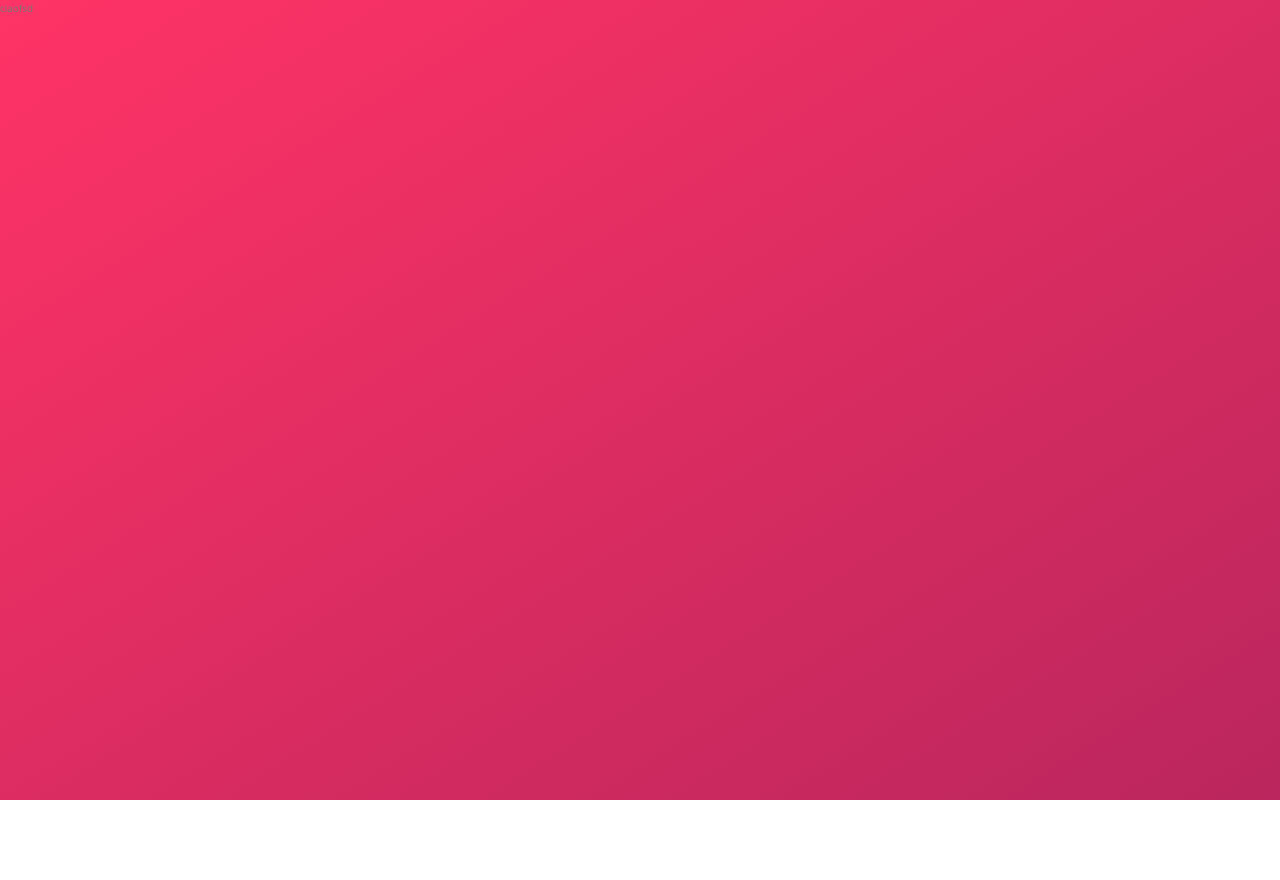
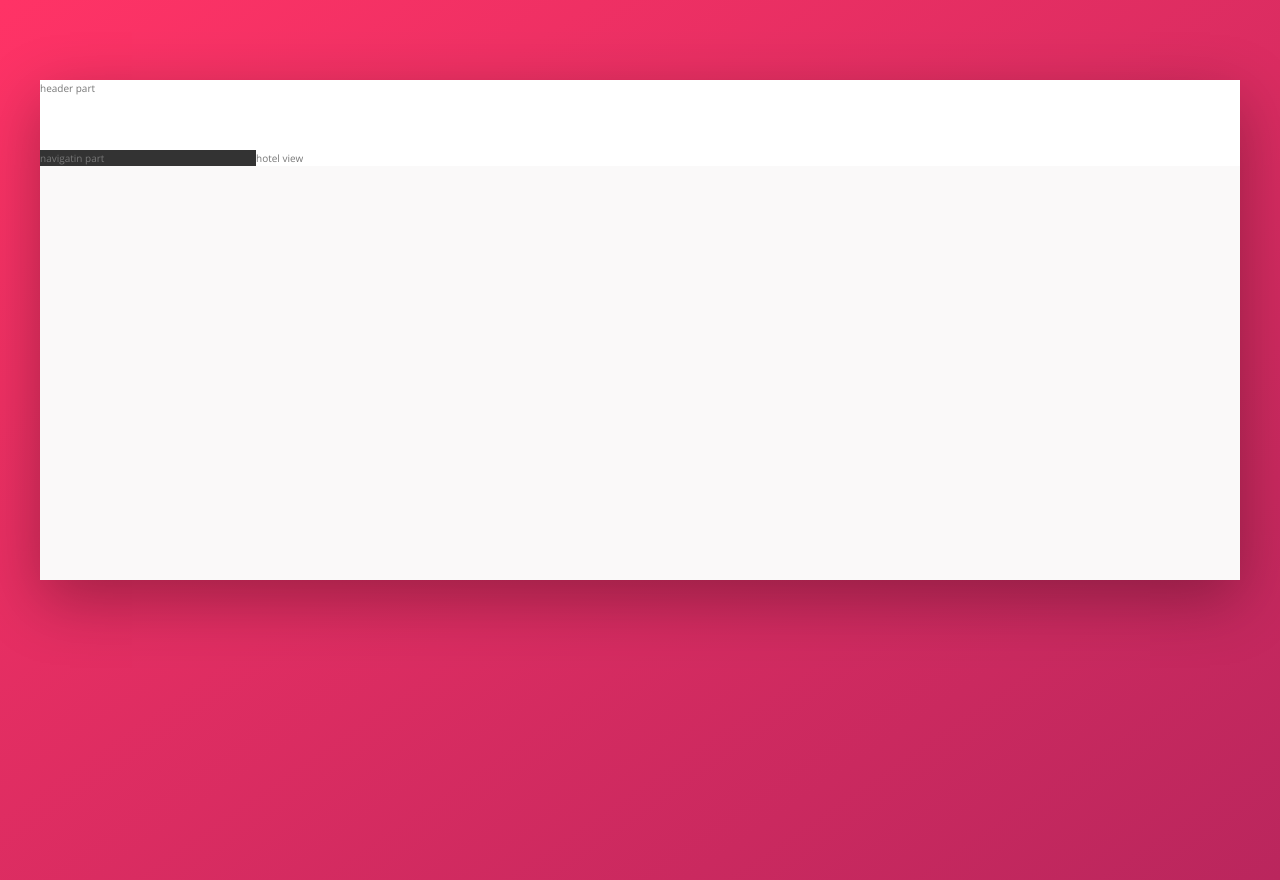
Before and after one commit to giulianoFrau/ProgettoCorsoFlexBox, a website: page index.html in a window 1280 px wide. Before the commit the page ends 800 px from the top, so only its background shows below. Drawn offline with nearby package versions, Linux system fonts and the light colour scheme.

Commit message:
implementazione layout scss

```diff
--- a/index.html
+++ b/index.html
@@ -1,5 +1,6 @@
 <!DOCTYPE html>
 <html lang="en">
+
 <head>
     <meta charset="UTF-8">
     <meta name="viewport" content="width=device-width, initial-scale=1.0">
@@ -10,7 +11,22 @@
 
     <title>trillo &mdash; Your all-in-one booking app</title>
 </head>
+
 <body>
-        ciaofsd
+    <div class="container">
+        <header class="header">
+            header part
+        </header>
+        <div class="content">
+            <nav class="sidebar">
+            navigatin part
+            </nav>
+            <main class="hotel-view">
+                hotel view
+            </main>
+        </div>
+
+    </div>
 </body>
+
 </html>
--- a/sass/_base.scss
+++ b/sass/_base.scss
@@ -11,6 +11,7 @@
 --color-grey-dark-1: #333;
 --color-grey-dark-2: #777;
 --color-grey-dark-3: #999;
+--shadow-dark:0 2rem 6rem rgba(0,0,0,.3);
 }
 
 * {
--- a/sass/_layout.scss
+++ b/sass/_layout.scss
@@ -0,0 +1,30 @@
+.container{
+max-width: 120rem; //1200px ,quando diminuisce occupera il 100% della larghezza e non verrà "mangiato"
+margin: 8rem auto; //centrato a dx e sx e margine top di 8
+background-color: var(--color-grey-light-1);
+box-shadow: var(--shadow-dark);
+min-height: 50rem;//1200px ,quando diminuisce occupera il 100% della larghezza
+
+}
+
+.header{
+height: 7rem;
+background-color: #fff;
+border-bottom: var(--color-grey-light-2);
+
+}
+
+.content{
+display: flex;
+
+}
+
+.sidebar{
+background-color: var(--color-grey-dark-1);
+flex:0 0 18%;
+}
+
+.hotel-view{
+    background-color: #fff;
+    flex:1;
+}
```
Also changed, not shown: css/style.css, sass/main.scss (line endings or trailing spaces). Lines whose indentation alone changed are shown as unchanged.
